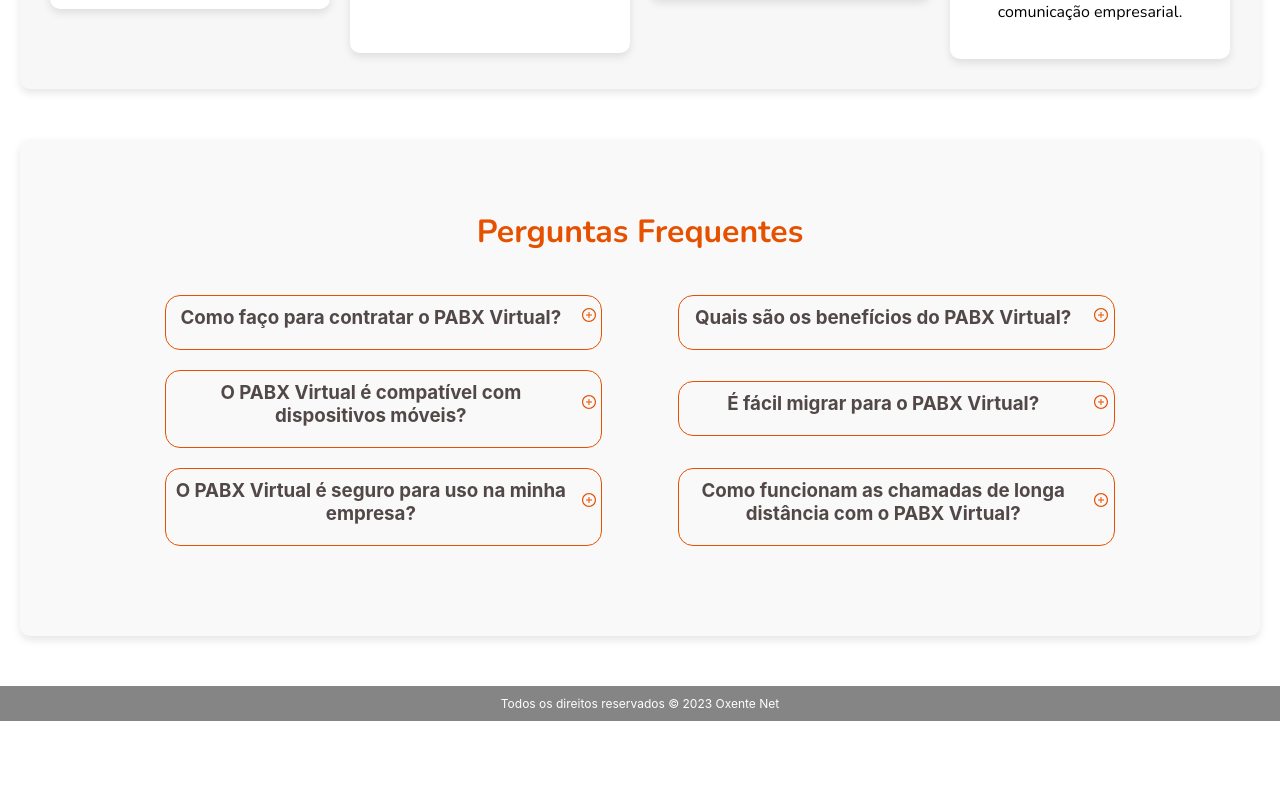
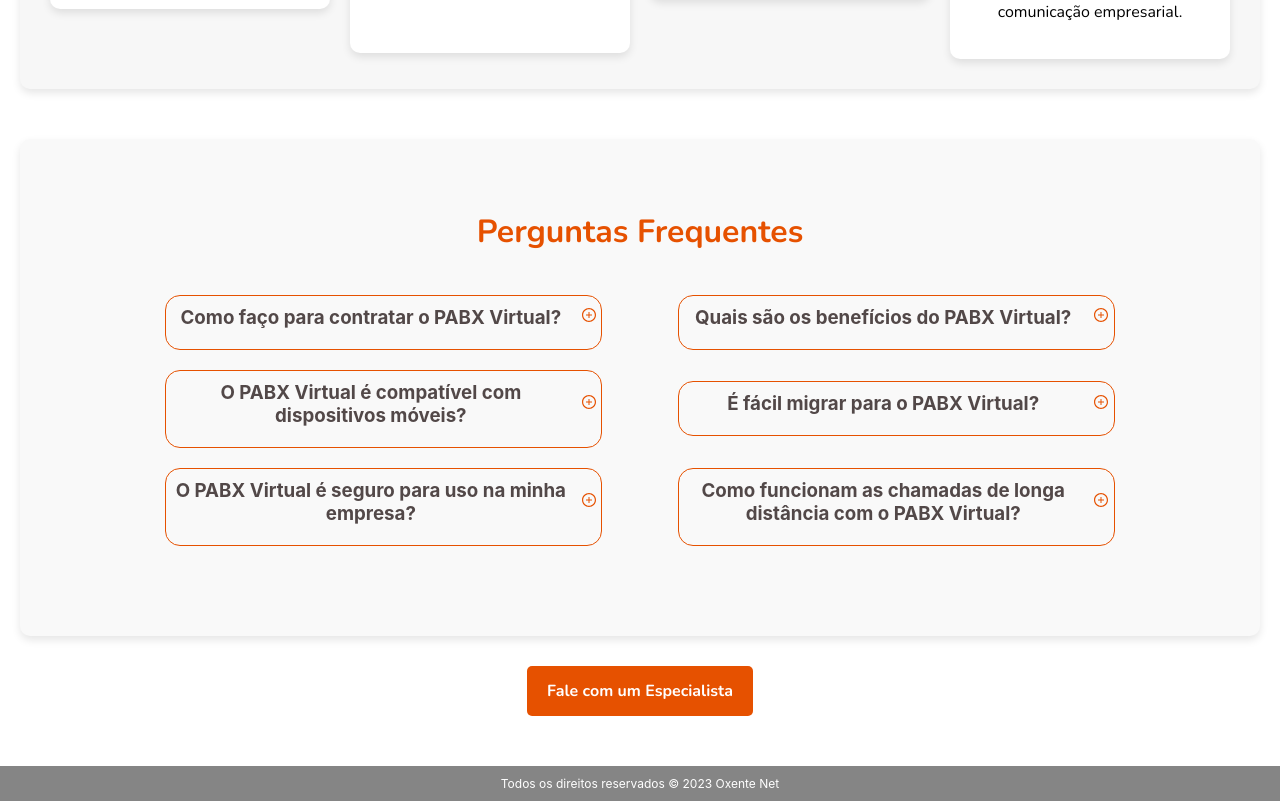
Before and after one commit to viniciusHerminio/OxenteConnect, a React (Create React App) app: page / in a window 1280 px wide. Shown: the part 2859-3660 px from the top of the page. Before the commit the page ends 3580 px from the top, so only its background shows below. Built offline with nearby package versions, Linux system fonts and the light colour scheme.

Commit message:
adicionando ultimo botao

```diff
--- a/src/App.css
+++ b/src/App.css
@@ -731,6 +731,12 @@ body {
   display: block;
 }
 
+.OpenFormButtonContainer {
+  display: flex;
+  align-items: center;
+  justify-content: center;
+}
+
 
 @media (max-width: 600px) {
   .opHeader .plano {
--- a/src/App.js
+++ b/src/App.js
@@ -297,6 +297,15 @@ function App() {
     </div>
   ))}
 </div>
+    </div>
+    <div className="OpenFormButtonContainer">
+        <animated.button
+          style={slideAnimation}
+          className={`buttonNumberOne${showForm ? 'blur-text' : ''}`}
+          onClick={handleToggleForm}
+        >
+          Fale com um Especialista
+        </animated.button>
       </div>
       <footer className="Rodape">
         <p>Todos os direitos reservados &copy; {new Date().getFullYear()} Oxente Net</p>
```
